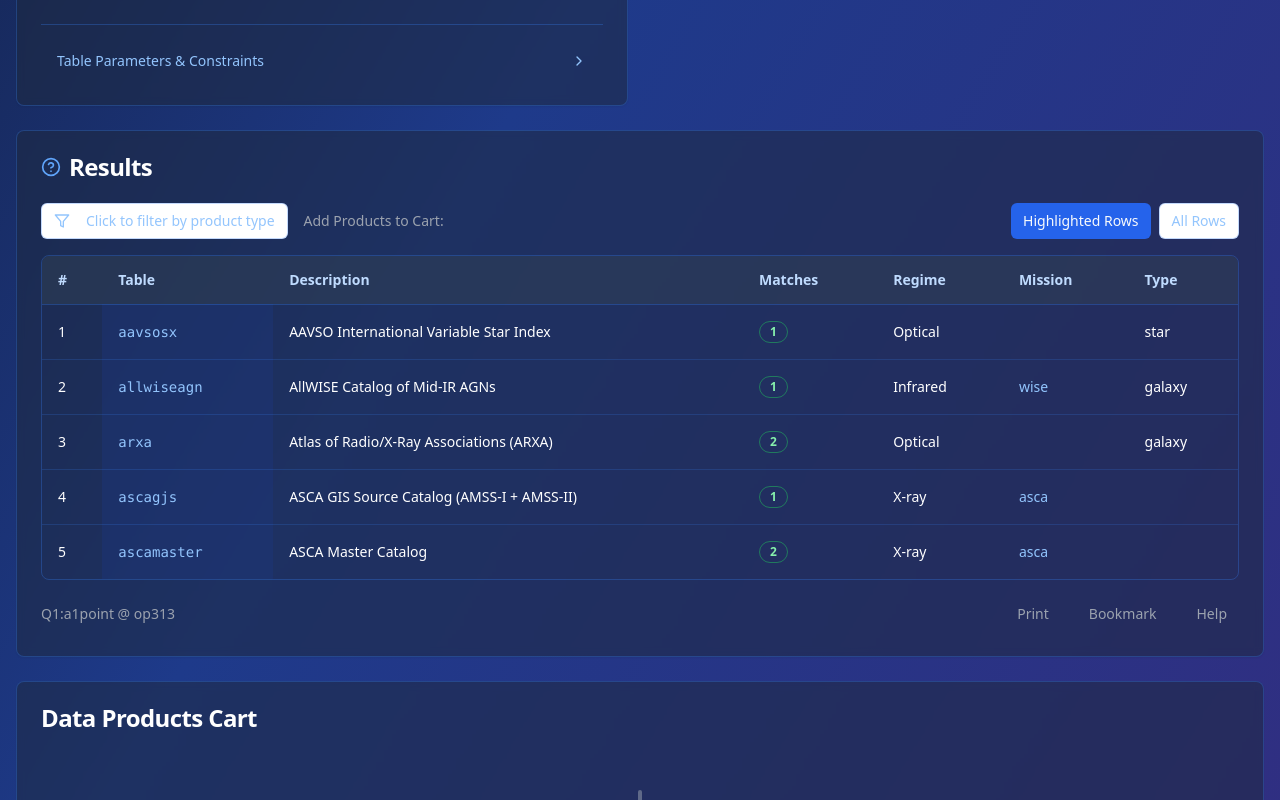
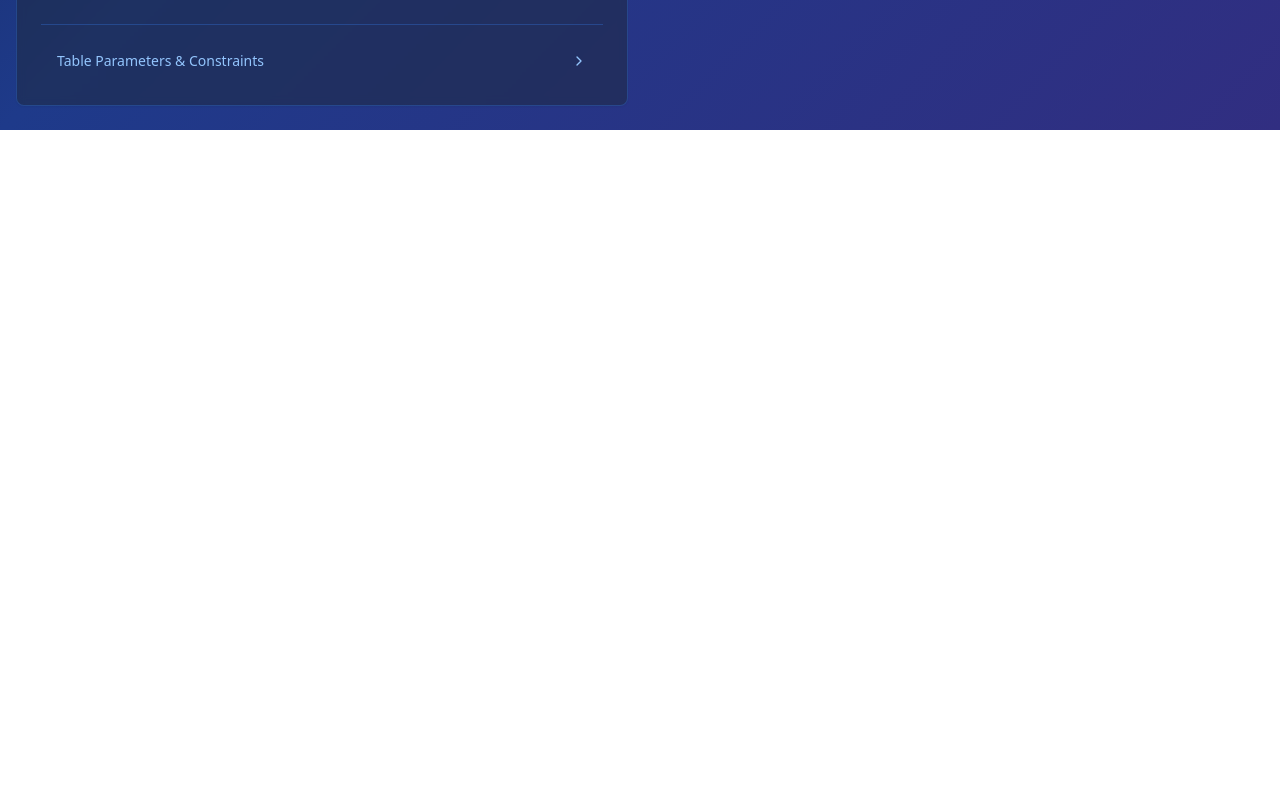
Before and after one commit to Tanay-cmd/SCIENCE-ARCHIVE-PRL, a React (Vite) app: page / in a window 1280 px wide. Shown: the part 1180-1980 px from the top of the page. After the commit the page ends 1310 px from the top, so only its background shows below. Built offline with nearby package versions, Linux system fonts and the light colour scheme.

Commit message:
feat: Conditionally display results section
The results section should only be displayed after a query is performed.

```diff
--- a/src/components/QuickSearch.tsx
+++ b/src/components/QuickSearch.tsx
@@ -5,9 +5,46 @@ import { Button } from "@/components/ui/button";
 import { Card } from "@/components/ui/card";
 import { Search, HelpCircle } from "lucide-react";
 
-export const QuickSearch = () => {
+interface QuickSearchProps {
+  onSearch: (results: any[]) => void;
+}
+
+export const QuickSearch = ({ onSearch }: QuickSearchProps) => {
   const [query, setQuery] = useState("");
   const [currentSelections, setCurrentSelections] = useState<string[]>([]);
+
+  const handleSearch = () => {
+    if (query.trim()) {
+      // Simulate search results based on query
+      const mockResults = [
+        {
+          id: 1,
+          name: "searchresult1",
+          description: `Results for "${query}"`,
+          matches: Math.floor(Math.random() * 10) + 1,
+          regime: "Multi-wavelength",
+          mission: "",
+          type: "search"
+        },
+        {
+          id: 2,
+          name: "searchresult2",
+          description: `Additional matches for "${query}"`,
+          matches: Math.floor(Math.random() * 5) + 1,
+          regime: "Optical",
+          mission: "",
+          type: "search"
+        }
+      ];
+      onSearch(mockResults);
+    }
+  };
+
+  const handleKeyPress = (e: React.KeyboardEvent) => {
+    if (e.key === 'Enter') {
+      handleSearch();
+    }
+  };
 
   return (
     <Card className="p-6 bg-slate-800/50 border-blue-500/30 backdrop-blur-sm">
@@ -22,6 +59,7 @@ export const QuickSearch = () => {
             placeholder="Tables, positions, times, ..."
             value={query}
             onChange={(e) => setQuery(e.target.value)}
+            onKeyPress={handleKeyPress}
             className="flex-1 bg-slate-700/50 border-blue-500/30 text-white placeholder:text-gray-400"
           />
           <Button variant="link" className="text-blue-400 hover:text-blue-300">
@@ -47,7 +85,7 @@ export const QuickSearch = () => {
         )}
 
         <div className="flex justify-end">
-          <Button className="bg-blue-600 hover:bg-blue-700 text-white">
+          <Button onClick={handleSearch} className="bg-blue-600 hover:bg-blue-700 text-white">
             <Search className="w-4 h-4 mr-2" />
             Send query
           </Button>
--- a/src/components/ResultsSection.tsx
+++ b/src/components/ResultsSection.tsx
@@ -1,66 +1,21 @@
-
 import { Card, CardHeader, CardTitle, CardContent } from "@/components/ui/card";
 import { Button } from "@/components/ui/button";
 import { Badge } from "@/components/ui/badge";
 import { Table, TableBody, TableCell, TableHead, TableHeader, TableRow } from "@/components/ui/table";
-import { Download, Filter, Plus, HelpCircle } from "lucide-react";
+import { Download, Filter, HelpCircle } from "lucide-react";
 
-export const ResultsSection = () => {
-  const sampleData = [
-    {
-      id: 1,
-      name: "aavsosx",
-      description: "AAVSO International Variable Star Index",
-      matches: 1,
-      regime: "Optical",
-      mission: "",
-      type: "star"
-    },
-    {
-      id: 2,
-      name: "allwiseagn",
-      description: "AllWISE Catalog of Mid-IR AGNs",
-      matches: 1,
-      regime: "Infrared",
-      mission: "wise",
-      type: "galaxy"
-    },
-    {
-      id: 3,
-      name: "arxa",
-      description: "Atlas of Radio/X-Ray Associations (ARXA)",
-      matches: 2,
-      regime: "Optical",
-      mission: "",
-      type: "galaxy"
-    },
-    {
-      id: 4,
-      name: "ascagjs",
-      description: "ASCA GIS Source Catalog (AMSS-I + AMSS-II)",
-      matches: 1,
-      regime: "X-ray",
-      mission: "asca",
-      type: ""
-    },
-    {
-      id: 5,
-      name: "ascamaster",
-      description: "ASCA Master Catalog",
-      matches: 2,
-      regime: "X-ray",
-      mission: "asca",
-      type: ""
-    }
-  ];
+interface ResultsSectionProps {
+  results: any[];
+}
 
+export const ResultsSection = ({ results }: ResultsSectionProps) => {
   return (
     <div className="space-y-6">
       <Card className="bg-slate-800/50 border-blue-500/30 backdrop-blur-sm">
         <CardHeader>
           <CardTitle className="text-white flex items-center space-x-2">
             <HelpCircle className="w-5 h-5 text-blue-400" />
-            <span>Results</span>
+            <span>Results ({results.length} tables found)</span>
           </CardTitle>
         </CardHeader>
         <CardContent>
@@ -97,7 +52,7 @@ export const ResultsSection = () => {
                   </TableRow>
                 </TableHeader>
                 <TableBody>
-                  {sampleData.map((row, index) => (
+                  {results.map((row, index) => (
                     <TableRow
                       key={row.id}
                       className="border-blue-500/20 hover:bg-blue-600/20 text-white"
--- a/src/components/SearchConstraints.tsx
+++ b/src/components/SearchConstraints.tsx
@@ -1,4 +1,3 @@
-
 import { useState } from "react";
 import { Card, CardHeader, CardTitle, CardContent } from "@/components/ui/card";
 import { Input } from "@/components/ui/input";
@@ -7,12 +6,72 @@ import { Select, SelectContent, SelectItem, SelectTrigger, SelectValue } from "@
 import { Label } from "@/components/ui/label";
 import { Search } from "lucide-react";
 
-export const SearchConstraints = () => {
+interface SearchConstraintsProps {
+  onSearch: (results: any[]) => void;
+}
+
+export const SearchConstraints = ({ onSearch }: SearchConstraintsProps) => {
   const [target, setTarget] = useState("");
   const [radius, setRadius] = useState("");
   const [timeFrom, setTimeFrom] = useState("");
   const [timeTo, setTimeTo] = useState("");
   const [bibcode, setBibcode] = useState("");
+
+  const handleSearch = () => {
+    // Create mock results based on constraints
+    const mockResults = [];
+
+    if (target) {
+      mockResults.push({
+        id: 1,
+        name: "targetresult",
+        description: `Target search results for "${target}"`,
+        matches: Math.floor(Math.random() * 15) + 1,
+        regime: "Multi-wavelength",
+        mission: "",
+        type: "target"
+      });
+    }
+
+    if (timeFrom || timeTo) {
+      mockResults.push({
+        id: 2,
+        name: "timeresult",
+        description: `Temporal constraint results`,
+        matches: Math.floor(Math.random() * 8) + 1,
+        regime: "X-ray",
+        mission: "chandra",
+        type: "temporal"
+      });
+    }
+
+    if (bibcode) {
+      mockResults.push({
+        id: 3,
+        name: "bibresult",
+        description: `Publication-associated data for bibcode`,
+        matches: Math.floor(Math.random() * 5) + 1,
+        regime: "Optical",
+        mission: "hst",
+        type: "publication"
+      });
+    }
+
+    // If no specific constraints, show general results
+    if (mockResults.length === 0) {
+      mockResults.push({
+        id: 1,
+        name: "generalresult",
+        description: "General catalog search results",
+        matches: Math.floor(Math.random() * 20) + 1,
+        regime: "Multi-wavelength",
+        mission: "",
+        type: "general"
+      });
+    }
+
+    onSearch(mockResults);
+  };
 
   return (
     <Card className="bg-slate-800/50 border-blue-500/30 backdrop-blur-sm">
@@ -84,7 +143,7 @@ export const SearchConstraints = () => {
           />
         </div>
 
-        <Button variant="outline" className="w-full border-blue-500/30 text-blue-300 hover:bg-blue-600/30">
+        <Button onClick={handleSearch} variant="outline" className="w-full border-blue-500/30 text-blue-300 hover:bg-blue-600/30">
           <Search className="w-4 h-4 mr-2" />
           Search for tables matching constraints
         </Button>
--- a/src/pages/Index.tsx
+++ b/src/pages/Index.tsx
@@ -1,4 +1,5 @@
 
+import { useState } from "react";
 import { Header } from "@/components/Header";
 import { QuickSearch } from "@/components/QuickSearch";
 import { SearchConstraints } from "@/components/SearchConstraints";
@@ -7,16 +8,24 @@ import { AvailableTables } from "@/components/AvailableTables";
 import { ResultsSection } from "@/components/ResultsSection";
 
 const Index = () => {
+  const [searchResults, setSearchResults] = useState<any[]>([]);
+  const [hasSearched, setHasSearched] = useState(false);
+
+  const handleSearch = (results: any[]) => {
+    setSearchResults(results);
+    setHasSearched(true);
+  };
+
   return (
     <div className="min-h-screen bg-gradient-to-br from-slate-900 via-blue-900 to-indigo-900">
       <Header />
 
       <main className="container mx-auto px-4 py-6 space-y-6">
-        <QuickSearch />
+        <QuickSearch onSearch={handleSearch} />
 
         <div className="grid grid-cols-1 lg:grid-cols-2 gap-6">
           <div className="space-y-6">
-            <SearchConstraints />
+            <SearchConstraints onSearch={handleSearch} />
             <AvailableTables />
           </div>
 
@@ -25,7 +34,7 @@ const Index = () => {
           </div>
         </div>
 
-        <ResultsSection />
+        {hasSearched && <ResultsSection results={searchResults} />}
       </main>
     </div>
   );
```
